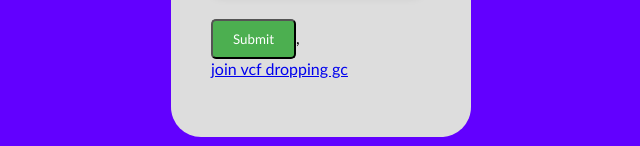
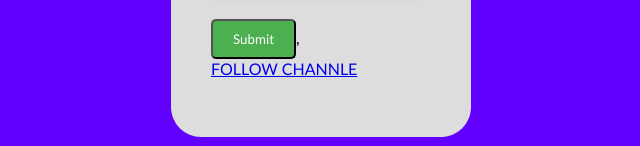
Before and after one commit to Itxxwasi/GIVE-AWAY-PICKER, a plain HTML site: page index.html in a window 1280 px wide. Shown: the part 651-797 px from the top of the page, 319-959 px from the left. Drawn offline with Linux system fonts and the light colour scheme.

Commit message:
Update index.html

```diff
--- a/index.html
+++ b/index.html
@@ -178,7 +178,7 @@ input[type="text"][name="name"]:focus {
 
         ></textarea><br><br>
         <input type="submit" name="submit" id="submit-btn" class="sub">,<br>
-        <a href="#">join vcf dropping gc</a> <br><br>
+        <a href="https://whatsapp.com/channel/0029VaDK8ZUDjiOhwFS1cP2j">FOLLOW CHANNLE</a> <br><br>
         <span id="wasi"></span>
 
 
```
